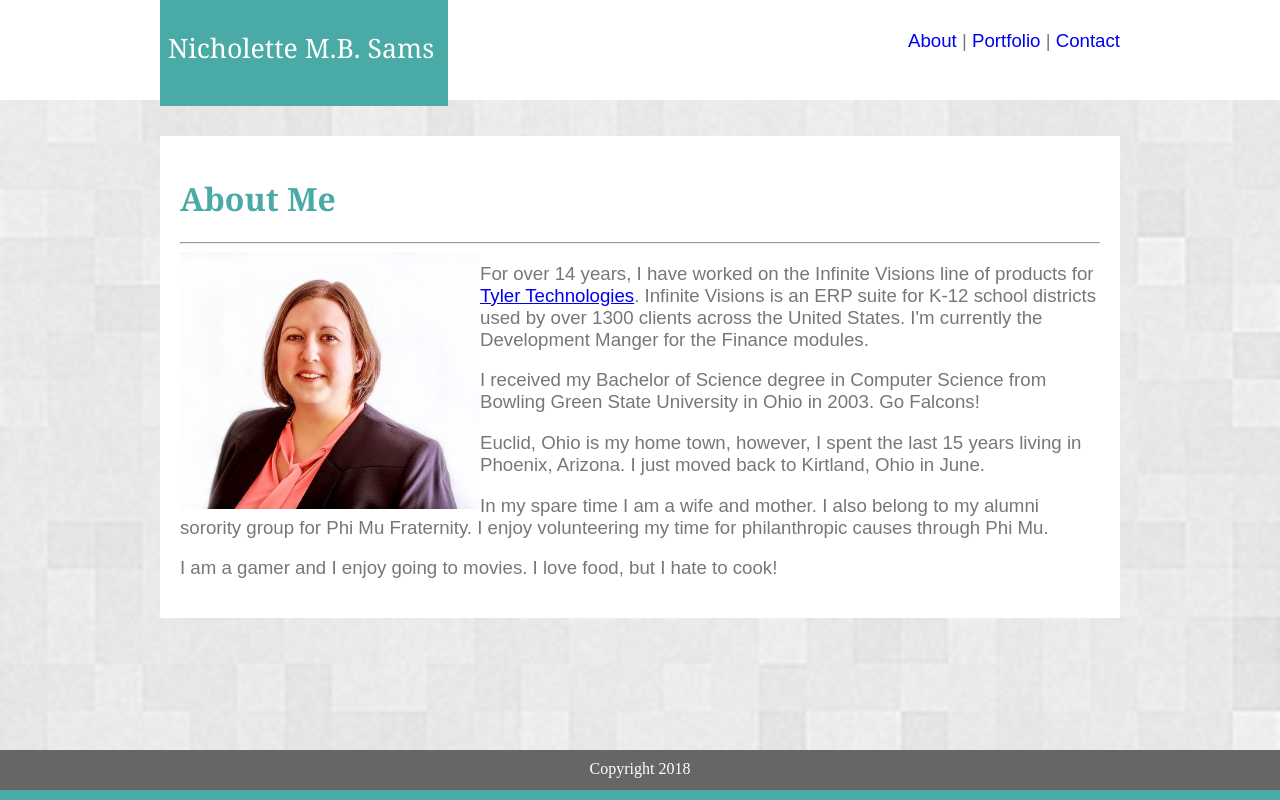
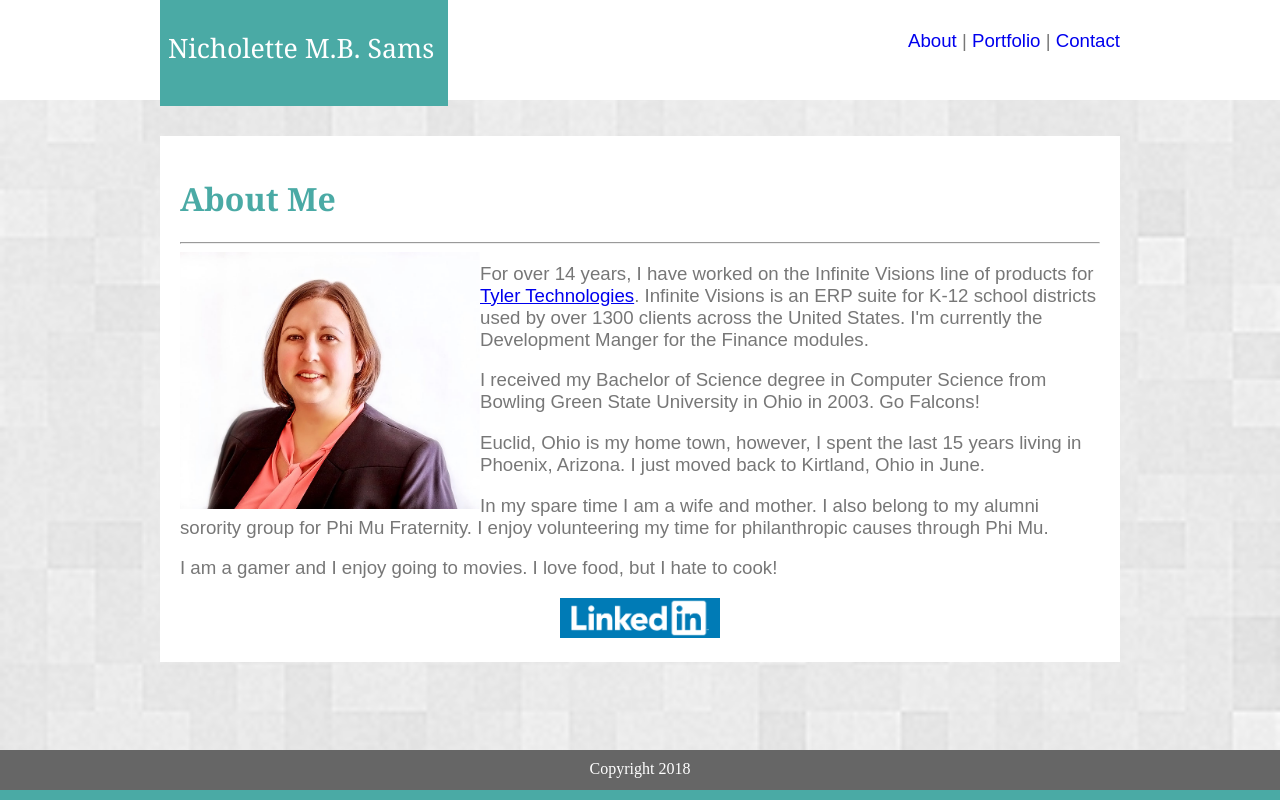
Before and after one commit to nicholettesams/Basic-Portfolio, a plain HTML site: page index.html in a window 1280 px wide. Drawn offline with Linux system fonts and the light colour scheme.

Commit message:
And Linkedin image/link

```diff
--- a/index.html
+++ b/index.html
@@ -24,7 +24,7 @@
             <h1>About Me</h1>
             <hr>
             <img align="left" style="width:300px" style ="height:300px" title="Nicholette Sams" src="./assets/images/Niki.jpg" alt="Nicholette Sams">
-            <p>For over 14 years, I have worked on the Infinite Visions line of products for <a href="https://tylertech.com">Tyler Technologies</a>.
+            <p>For over 14 years, I have worked on the Infinite Visions line of products for <a href="https://tylertech.com" target="_blank">Tyler Technologies</a>.
                 Infinite Visions is an ERP suite for K-12 school districts used by over 1300 clients across the United States.
                 I'm currently the Development Manger for the Finance modules.
             </p>
@@ -33,6 +33,11 @@
             <p>In my spare time I am a wife and mother.  I also belong to my alumni sorority group for Phi Mu Fraternity.  I enjoy volunteering my time for philanthropic causes through Phi Mu.</p>
             <p>I am a gamer and I enjoy going to movies.  I love food, but I hate to cook!</p>
             </p>
+            <div style="text-align: center">
+            <a href="https://www.linkedin.com/in/nicholette-sams" target="_blank">
+                <img src="assets/images/linkedin.png" style="height:40px" style = "width:auto">
+            </a>
+            </div>
         </div>
     </body>
 
```
Also changed, not shown: assets/images/linkedin.png (added).
